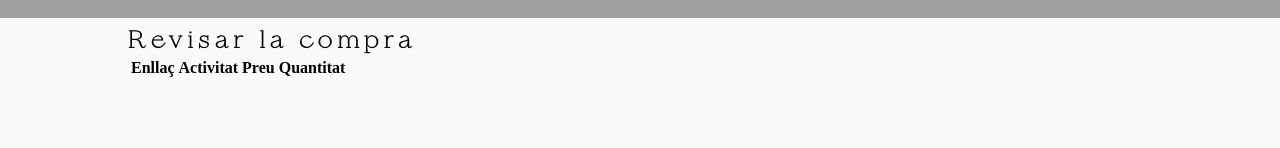
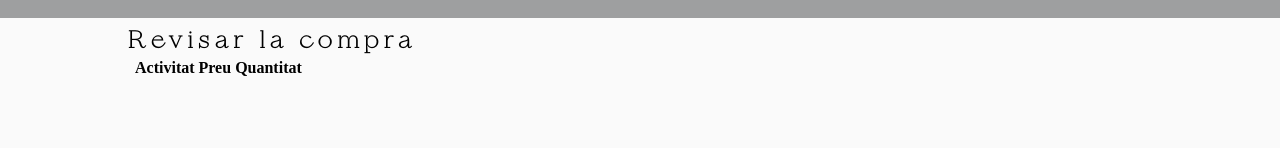
Before and after one commit to Fermaterra/Fermaterra, a Next.js app in the folder frontend/: page /cart in a window 1280 px wide. Shown: the part 132-280 px from the top of the page. Built offline with nearby package versions, Linux system fonts and the light colour scheme.

Commit message:
Update table

```diff
--- a/frontend/pages/cart.js
+++ b/frontend/pages/cart.js
@@ -21,7 +21,7 @@ export default function CartView({ cart, setCart }) {
           <table className={styles.cart_table}>
             <thead>
               <tr>
-                <th>Enllaç</th>
+                <th>  </th>
                 <th>Activitat</th>
                 <th>Preu</th>
                 <th>Quantitat</th>
@@ -36,8 +36,8 @@ export default function CartView({ cart, setCart }) {
                       <span>
                         <Image
                           src={itemOnCart.image}
-                          height={50}
-                          width={50}
+                          height={100}
+                          width={80}
                           alt={itemOnCart.title}
                         />
                       </span>
```
